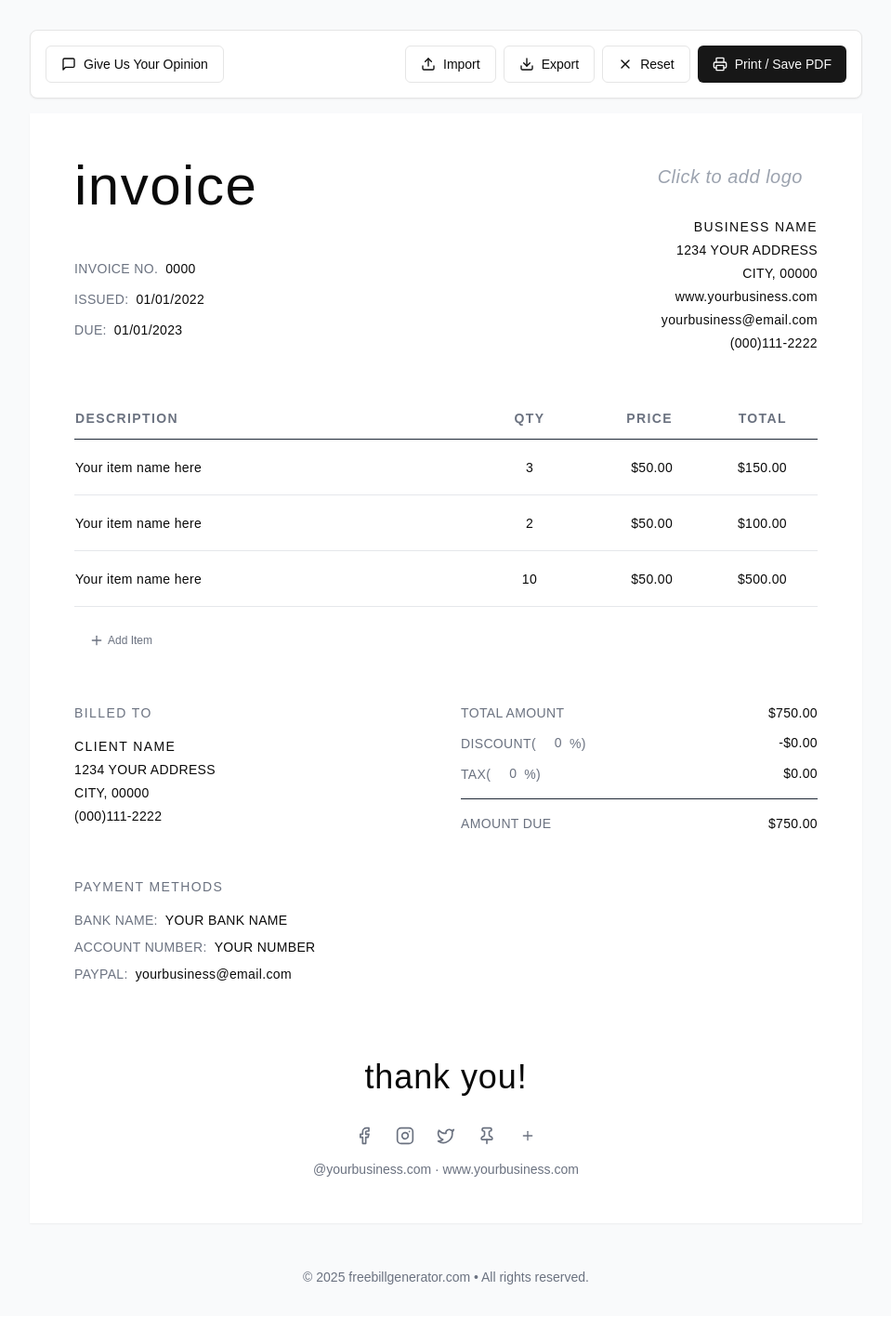
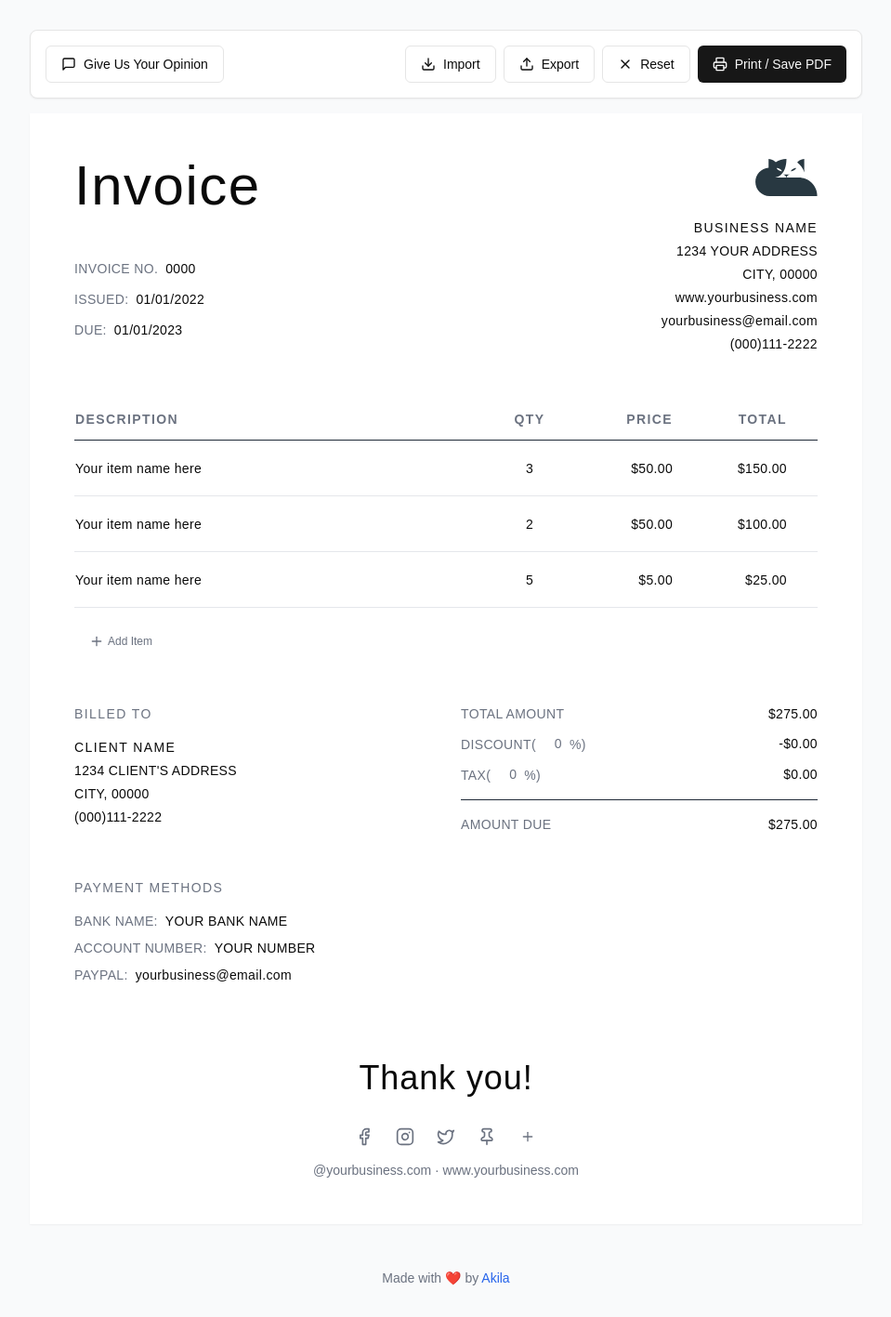
Before and after one commit to hddananjaya/freebillgenerator.com, a Next.js app: page / in a window 1280 px wide. Shown: the whole page at 93% size, without its empty margins (160-1119 px from the left). Built offline with nearby package versions, Linux system fonts and the light colour scheme.

Commit message:
fix: made more friendly

```diff
--- a/components/invoice-editor.tsx
+++ b/components/invoice-editor.tsx
@@ -25,6 +25,7 @@ import {
   MessageSquare,
 } from "lucide-react";
 import NextLink from "next/link";
+import { defaultLogo } from "../constants/logo";
 
 interface LineItem {
   id: string;
@@ -74,8 +75,8 @@ interface InvoiceData {
 }
 
 const defaultInvoiceData: InvoiceData = {
-  title: "invoice",
-  logo: "",
+  title: "Invoice",
+  logo: defaultLogo,
   businessInfo: {
     name: "BUSINESS NAME",
     address: "1234 YOUR ADDRESS",
@@ -92,11 +93,11 @@ const defaultInvoiceData: InvoiceData = {
   lineItems: [
     { id: "1", description: "Your item name here", quantity: 3, price: 50 },
     { id: "2", description: "Your item name here", quantity: 2, price: 50 },
-    { id: "3", description: "Your item name here", quantity: 10, price: 50 },
+    { id: "3", description: "Your item name here", quantity: 5, price: 5 },
   ],
   clientInfo: {
     name: "CLIENT NAME",
-    address: "1234 YOUR ADDRESS",
+    address: "1234 CLIENT'S ADDRESS",
     city: "CITY, 00000",
     phone: "(000)111-2222",
   },
@@ -107,7 +108,7 @@ const defaultInvoiceData: InvoiceData = {
   },
   taxRate: 0,
   discountRate: 0,
-  thankYouMessage: "thank you!",
+  thankYouMessage: "Thank you!",
   socialLinks: [
     { id: "1", type: "facebook", url: "https://facebook.com" },
     { id: "2", type: "instagram", url: "https://instagram.com" },
@@ -441,7 +442,8 @@ export default function InvoiceEditor() {
               asChild
             >
               <span>
-                <Upload className="w-4 h-4" />
+                {" "}
+                <Download className="w-4 h-4" />
                 Import
               </span>
             </Button>
@@ -451,7 +453,7 @@ export default function InvoiceEditor() {
             onClick={exportToJSON}
             className="flex items-center gap-2"
           >
-            <Download className="w-4 h-4" />
+            <Upload className="w-4 h-4" />
             Export
           </Button>
           <Button
@@ -919,10 +921,16 @@ export default function InvoiceEditor() {
       </div>
 
       <footer className="print:hidden mt-10">
-        <p className="text-sm text-gray-500 mt-2">
-          © {new Date().getFullYear()} freebillgenerator.com • All rights
-          reserved.
-        </p>
+        <div className="text-sm text-gray-500 mt-2">
+          Made with ❤️ by{" "}
+          <NextLink
+            href="https://akila.cc"
+            target="_blank"
+            className="text-blue-600"
+          >
+            Akila
+          </NextLink>
+        </div>
       </footer>
     </div>
   );
```
Also changed, not shown: constants/logo.ts (added, +1 -0 lines), 1 other file (tests, documents, lock files or other folders).
